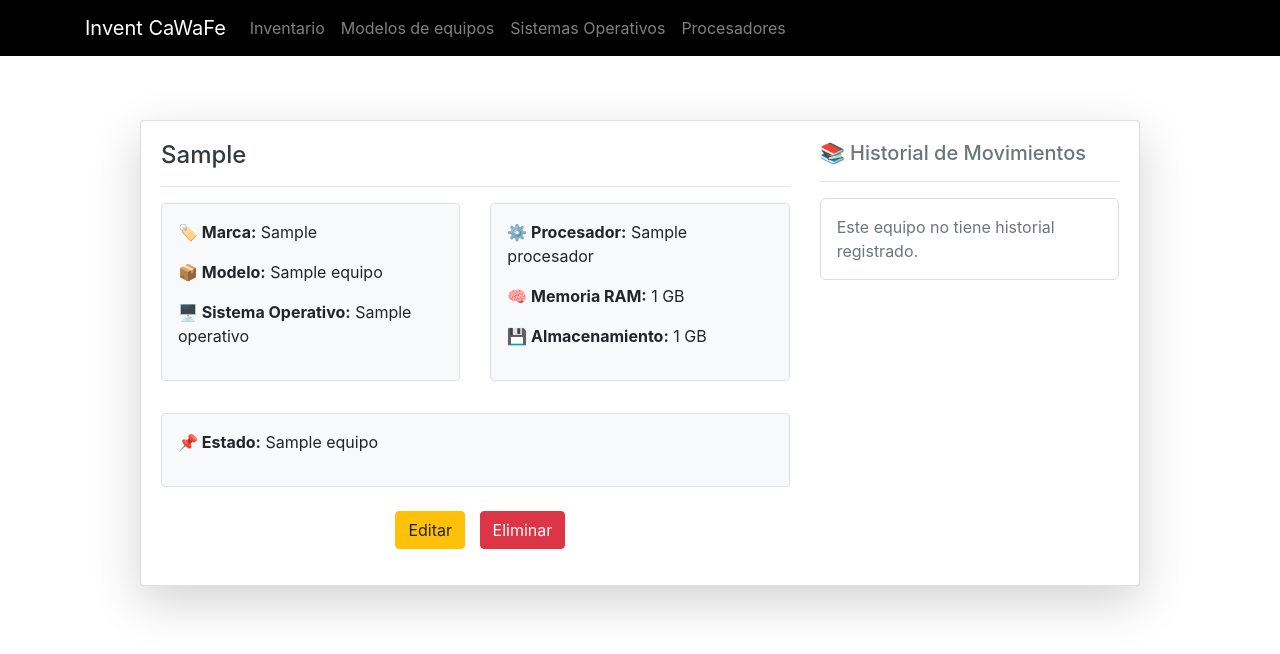
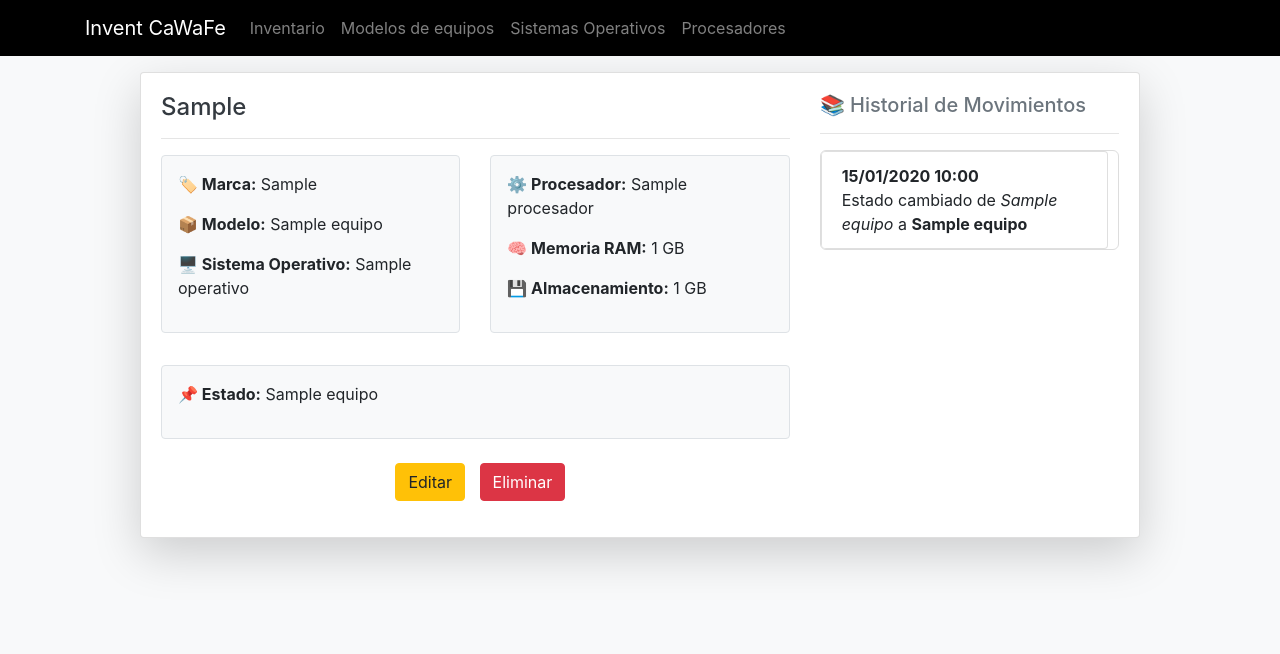
Before and after one commit to LuxCaro19/invent_cawafe, a Django app: page /inventario/detalle_equipo/1/ in a window 1280 px wide. Shown: the top 654 px of the page. Run offline with Django 5.2, Linux system fonts and the light colour scheme; tables that the repository leaves empty hold one stand-in row (values such as "Sample post"); some libraries are stand-ins or nearby versions.

Commit message:
Adición modelo historial de equipo (aplica a cambios de estado)

```diff
--- a/inventario/models/__init__.py
+++ b/inventario/models/__init__.py
@@ -1,4 +1,5 @@
 from .modelo_marca import Modelo_marca
+from .equipo_historial import Equipo_historial
 from .modelo_tipo import Modelo_tipo
 from .modelo_equipo import Modelo_equipo
 from .procesador import Procesador
--- a/inventario/models/equipo.py
+++ b/inventario/models/equipo.py
@@ -1,4 +1,5 @@
 from django.db import models
+from django.utils import timezone
 from .modelo_equipo import Modelo_equipo
 from .procesador import Procesador
 from .estado_equipo import Estado_equipo
@@ -17,3 +18,34 @@ class Equipo(models.Model):
 
     def __str__(self):
         return self.etiqueta
+
+    def cambiar_estado(self, nuevo_estado):
+        from .equipo_historial import Equipo_historial
+
+        if self.pk:
+            estado_actual = Equipo.objects.get(pk=self.pk).estado
+        else:
+            estado_actual = None
+
+        if estado_actual != nuevo_estado:
+            Equipo_historial.objects.create(
+                equipo=self,
+                fecha=timezone.now(),
+                estado_anterior=estado_actual,
+                nuevo_estado=nuevo_estado
+            )
+        self.estado = nuevo_estado
+
+    def modificar_equipo(self, form):
+        nuevo_estado = form.cleaned_data['estado']
+        self.cambiar_estado(nuevo_estado)
+
+        # Actualiza otros campos del formulario
+        for campo in form.cleaned_data:
+            if campo != 'estado':
+                setattr(self, campo, form.cleaned_data[campo])
+
+        self.save()
+
+    def eliminar_equipo(self):
+        self.delete()
--- a/inventario/models/equipo_historial.py
+++ b/inventario/models/equipo_historial.py
@@ -2,6 +2,7 @@ from django.db import models
 from .equipo import Equipo
 
 class Equipo_historial(models.Model):
-    equipo = models.ForeignKey(Equipo, on_delete=models.SET_NULL, null=True)
-    fecha = models.DateTimeField()
-    estado = models.ForeignKey('inventario.Estado_equipo', on_delete=models.SET_NULL, null=True)
+    equipo = models.ForeignKey(Equipo, on_delete=models.CASCADE , null=False)
+    fecha = models.DateTimeField(auto_now_add=True)
+    estado_anterior = models.ForeignKey('inventario.Estado_equipo', on_delete=models.SET_NULL, null=True, related_name='estado_anterior')
+    nuevo_estado = models.ForeignKey('inventario.Estado_equipo', on_delete=models.SET_NULL, null=True, related_name='estado_nuevo')
--- a/inventario/static/css/styles.css
+++ b/inventario/static/css/styles.css
@@ -14,7 +14,7 @@
 
 /* Estilos visuales tabla */
 .table-wrapper {
-    max-height: 75vh;
+    max-height: 74vh;
     overflow-y: auto;
     overflow-x: auto;
     display: block;
@@ -58,7 +58,7 @@
 }
 
 .table-body-wrapper {
-    max-height: 75vh;
+    max-height: 74vh;
     overflow-y: auto;
     overflow-x: auto;
 }
@@ -81,3 +81,57 @@
 .clickable-row:hover {
     background-color: #f1f1f1;
 }
+
+/* ===== Estilos movidos desde listado_base.html ===== */
+body {
+    overflow: hidden;
+    background-color: #f8f9fa;
+}
+
+.main-wrapper {
+    padding: 0px 10px;
+}
+
+.table-head-wrapper {
+    overflow-x: auto;
+}
+
+.table-body-wrapper {
+    max-height: 70vh;
+    overflow-y: auto;
+    overflow-x: auto;
+}
+
+.table-head-wrapper table,
+.table-body-wrapper table {
+    width: 100%;
+    table-layout: fixed;
+}
+
+.table-head-wrapper th,
+.table-body-wrapper td {
+    text-align: center;
+    white-space: nowrap;
+}
+
+.clickable-row {
+    cursor: pointer;
+}
+
+.clickable-row:hover {
+    background-color: #f1f1f1;
+}
+
+@media (max-width: 768px) {
+    .main-wrapper {
+        padding: 20px;
+    }
+    .table-body-wrapper {
+        max-height: 60vh;
+    }
+
+    body {
+        overflow-y: hidden;
+        overflow-x: hidden;
+    }
+}
--- a/inventario/templates/inventario/detalle/detalle_equipo.html
+++ b/inventario/templates/inventario/detalle/detalle_equipo.html
@@ -1,9 +1,17 @@
 {% extends 'navbar/navbar.html' %}
 {% load static %}
-{% block title %}Detalle del Equipo{% endblock %}
+{% block body_class %}detalle-body{% endblock %}
+{% block extra_head %}{% endblock %}
+{% block content %}
 
-{% block content %}
-<div class="container mt-5 d-flex justify-content-center">
+<style>
+    .detalle-body {
+        overflow: auto;
+    }
+</style>
+
+<body class="detalle-body">
+    <div class="container d-flex justify-content-center">
         <div class="card shadow-lg w-100" style="max-width: 1000px;">
             <div class="card-body row">
 
@@ -130,7 +138,8 @@
                         <ul class="list-group">
                         {% for movimiento in historial %}
                             <li class="list-group-item">
-                                    <strong>{{ movimiento.fecha|date:"d M Y H:i" }}</strong> — {{ movimiento.descripcion }}
+                            <strong>{{ movimiento.fecha|date:"d/m/Y H:i" }}</strong><br>
+                            Estado cambiado de <em>{{ movimiento.estado_anterior }}</em> a <strong>{{ movimiento.nuevo_estado }}</strong>
                             </li>
                         {% endfor %}
                         </ul>
@@ -140,10 +149,11 @@
                     </div>
                 </div>
 
+
             </div>
         </div>
     </div>
-
+</body>
 <script>
     function toggleEdicion() {
         var vista = document.getElementById('vista-detalle');
--- a/inventario/templates/navbar/navbar.html
+++ b/inventario/templates/navbar/navbar.html
@@ -9,7 +9,6 @@
     <link href="{% static 'css/styles.css' %}" rel="stylesheet">
 </head>
 <body>
-
     <!-- Navbar fija en la parte superior -->
     <nav class="navbar navbar-expand-lg navbar-dark bg-dark fixed-top">
         <div class="container">
--- a/inventario/views.py
+++ b/inventario/views.py
@@ -1,6 +1,6 @@
 from django.shortcuts import render
 from django.http import HttpResponse, JsonResponse
-from .models.equipo import Equipo
+from .models import Equipo, Equipo_historial
 from .models.modelo_equipo import Modelo_equipo
 from django.shortcuts import get_list_or_404, get_object_or_404,redirect
 from .forms.equipo_form import EquipoForm
@@ -25,23 +25,26 @@ def listado_modelo_equipo(request):
 
 ##############################
 # Vista de detalles
+
 def detalle_equipo(request, id):
     equipo = get_object_or_404(Equipo, id=id)
 
     if request.method == 'POST':
         if 'eliminar' in request.POST:
-            equipo.delete()
+            equipo.eliminar_equipo()
             equipos = Equipo.objects.all()
             return render(request, 'inventario/listados/listado_equipos.html', {'equipos': equipos})
         else:
             form = EquipoForm(request.POST, instance=equipo)
             if form.is_valid():
-                form.save()
+                equipo.modificar_equipo(form)
                 return redirect('detalle_equipo', id=equipo.id)
     else:
         form = EquipoForm(instance=equipo)
 
-    return render(request, 'inventario/detalle/detalle_equipo.html', {'equipo': equipo, 'form': form})
+    historial = Equipo_historial.objects.filter(equipo=equipo).order_by('-fecha')
+
+    return render(request, 'inventario/detalle/detalle_equipo.html', {'equipo': equipo, 'form': form, 'historial': historial})
 
 
 
```
Also changed, not shown: inventario/templates/lista/listado_base.html (+0 -49 lines), inventario/migrations/0007_equipo_historial.py (added). Lines whose indentation alone changed are shown as unchanged.
